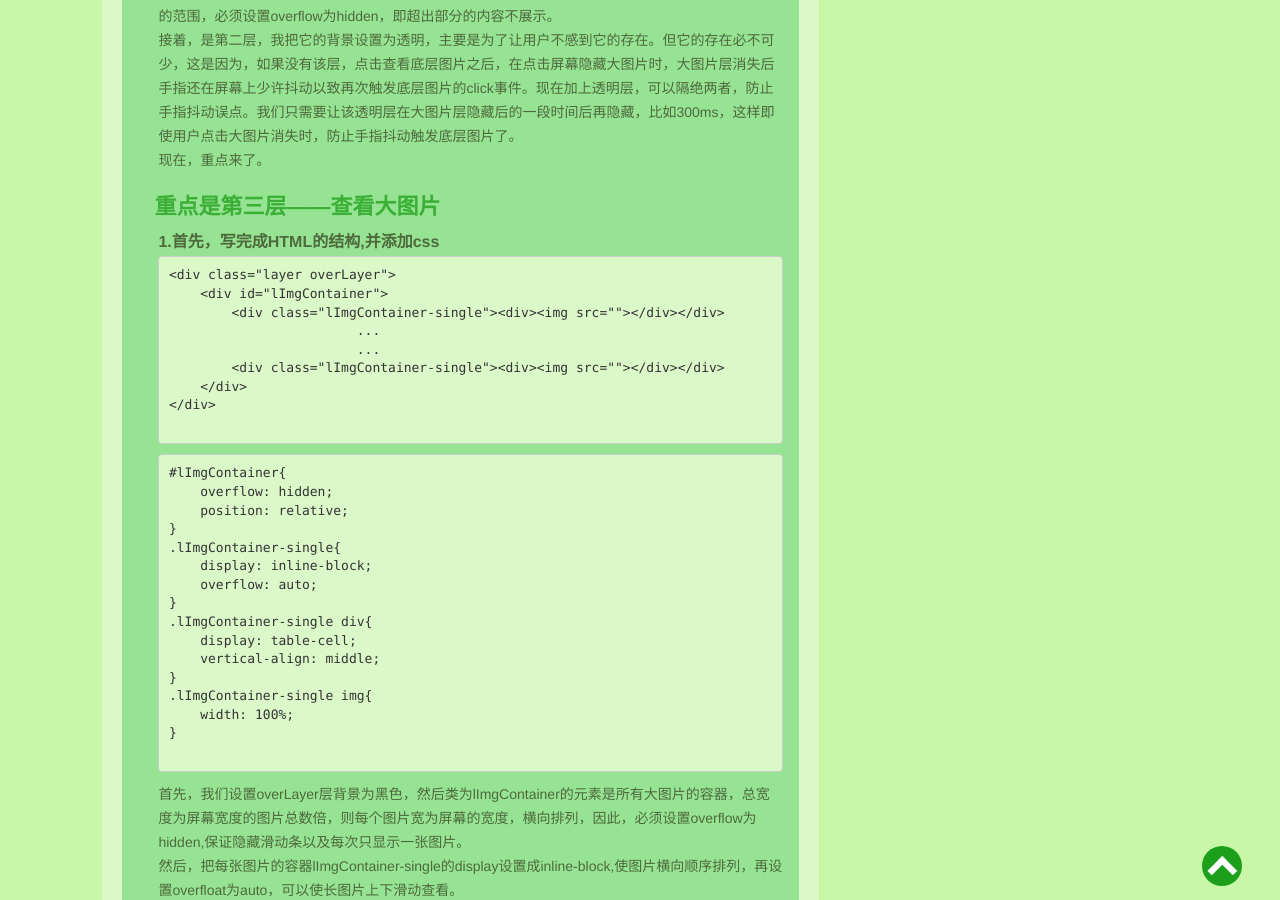
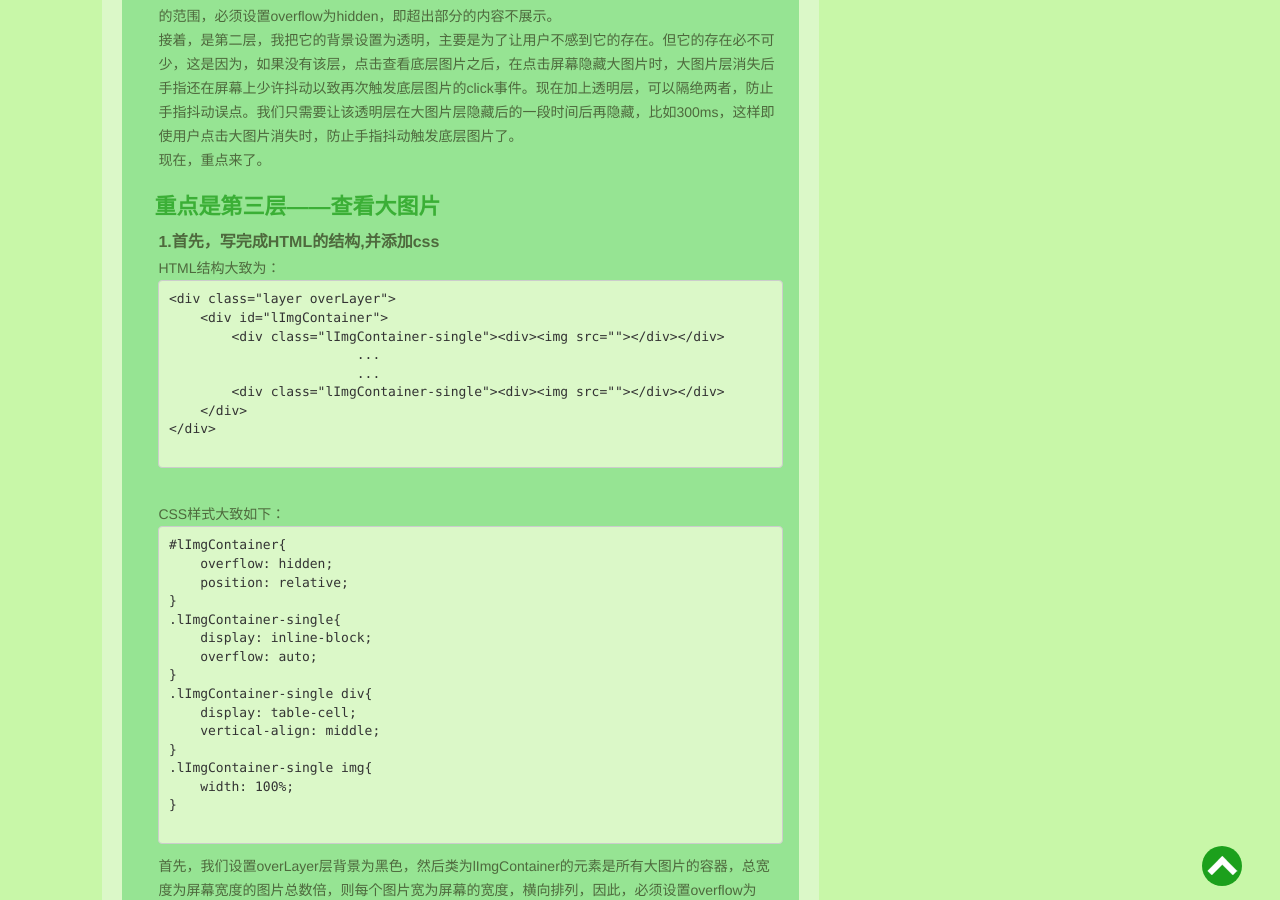
Before and after one commit to VieZhong/blog, a Jekyll site: the page built from _posts/2016-04-12-模仿新浪朋友圈的相册展示.html, in a window 1280 px wide and 900 px high, scrolled down 1544 px. Built offline with Jekyll 4.4.1, drawn with Linux system fonts in a browser that asks for light colours.

Commit message:
修改了2016-04-12的样式细节

```diff
--- a/_posts/2016-04-12-模仿新浪朋友圈的相册展示.html
+++ b/_posts/2016-04-12-模仿新浪朋友圈的相册展示.html
@@ -73,6 +73,7 @@
 		<div class="post-content-block-2">
 			<div class="post-content-title-2">1.首先，写完成HTML的结构,并添加css</div>
 			<div class="post-content-body-default">
+				HTML结构大致为：
 				<pre>
 &lt;div class="layer overLayer"&gt;
     &lt;div id="lImgContainer"&gt;
@@ -83,6 +84,7 @@
     &lt;/div&gt;
 &lt;/div&gt;
 			</pre>
+			<br>CSS样式大致如下：
 			<pre>
 #lImgContainer{
     overflow: hidden;
@@ -192,11 +194,11 @@
 			<div class="post-content-title-2 post-content-vmargin-2">效果图如下：</div>
 			<div class="post-content-body-default">
 				1.底层效果<br>
-				<img src="{{site.baseurl}}/img/2016-04-12/buttomLayer.png"><br><br>
+				<img src="{{site.baseurl}}/img/2016-04-12/bottomLayer.png"><br><br>
 				2.大图片查看效果<br>
-				<img src="{{site.baseurl}}/img/2016-04-12/overLayer0.png">&nbsp;&nbsp;
-				<img src="{{site.baseurl}}/img/2016-04-12/overLayer1.png">&nbsp;&nbsp;
-				<img src="{{site.baseurl}}/img/2016-04-12/overLayer2.png"><br><br>
+				<img src="{{site.baseurl}}/img/2016-04-12/overLayer0.png" style="width:28%;margin-right:8px">
+				<img src="{{site.baseurl}}/img/2016-04-12/overLayer1.png" style="width:28%;margin-right:8px">
+				<img src="{{site.baseurl}}/img/2016-04-12/overLayer2.png" style="width:28%"><br><br>
 				3.滑动过程效果<br>
 				<img src="{{site.baseurl}}/img/2016-04-12/slidering.png"><br><br>
 			</div>
```
